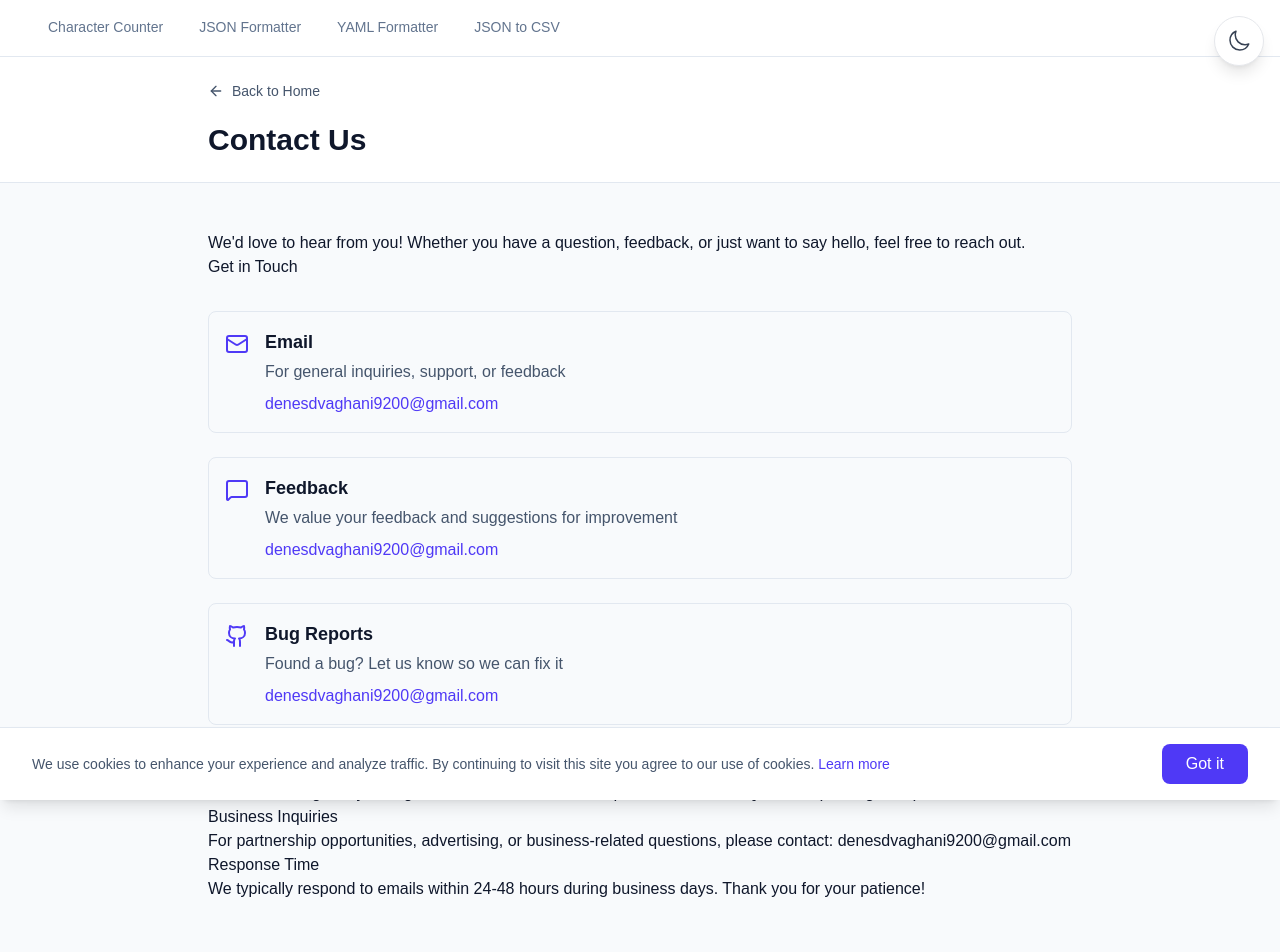
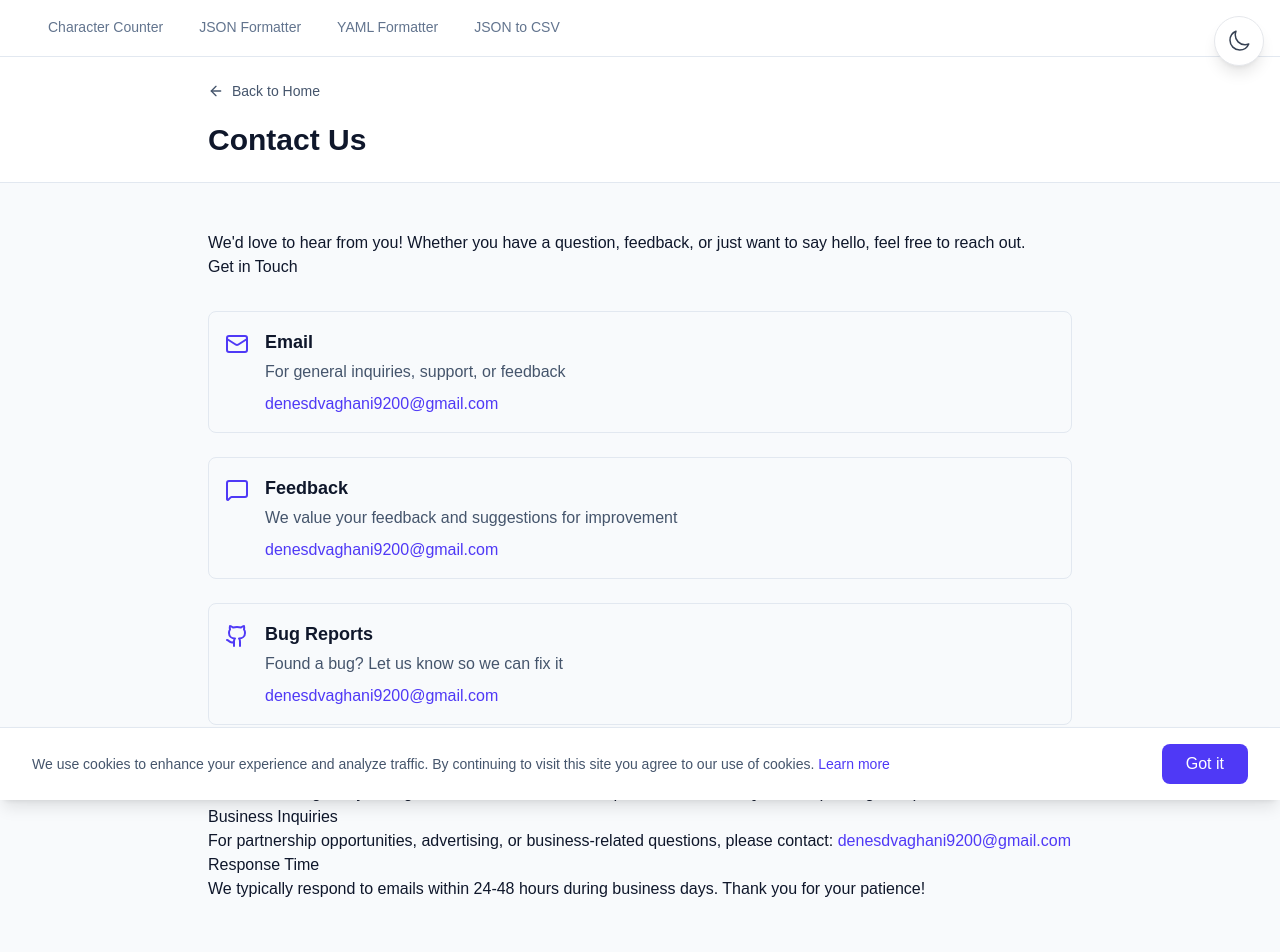
Before and after one commit to denesvaghani/textgauge-frontend, a Next.js app: page /contact in a window 1280 px wide. Shown: the top 952 px of the page. Built offline with nearby package versions, Linux system fonts and the light colour scheme; no server answers.

Commit message:
fix: add proper link styling to business inquiries email

```diff
--- a/src/app/contact/page.tsx
+++ b/src/app/contact/page.tsx
@@ -75,7 +75,9 @@ export default function ContactPage() {
             <h2>Business Inquiries</h2>
             <p>
                 For partnership opportunities, advertising, or business-related questions, please contact:{' '}
-                <a href="mailto:denesdvaghani9200@gmail.com">denesdvaghani9200@gmail.com</a>
+                <a href="mailto:denesdvaghani9200@gmail.com" className="text-indigo-600 dark:text-indigo-400 hover:underline font-medium">
+                    denesdvaghani9200@gmail.com
+                </a>
             </p>
 
             <h2>Response Time</h2>
```
